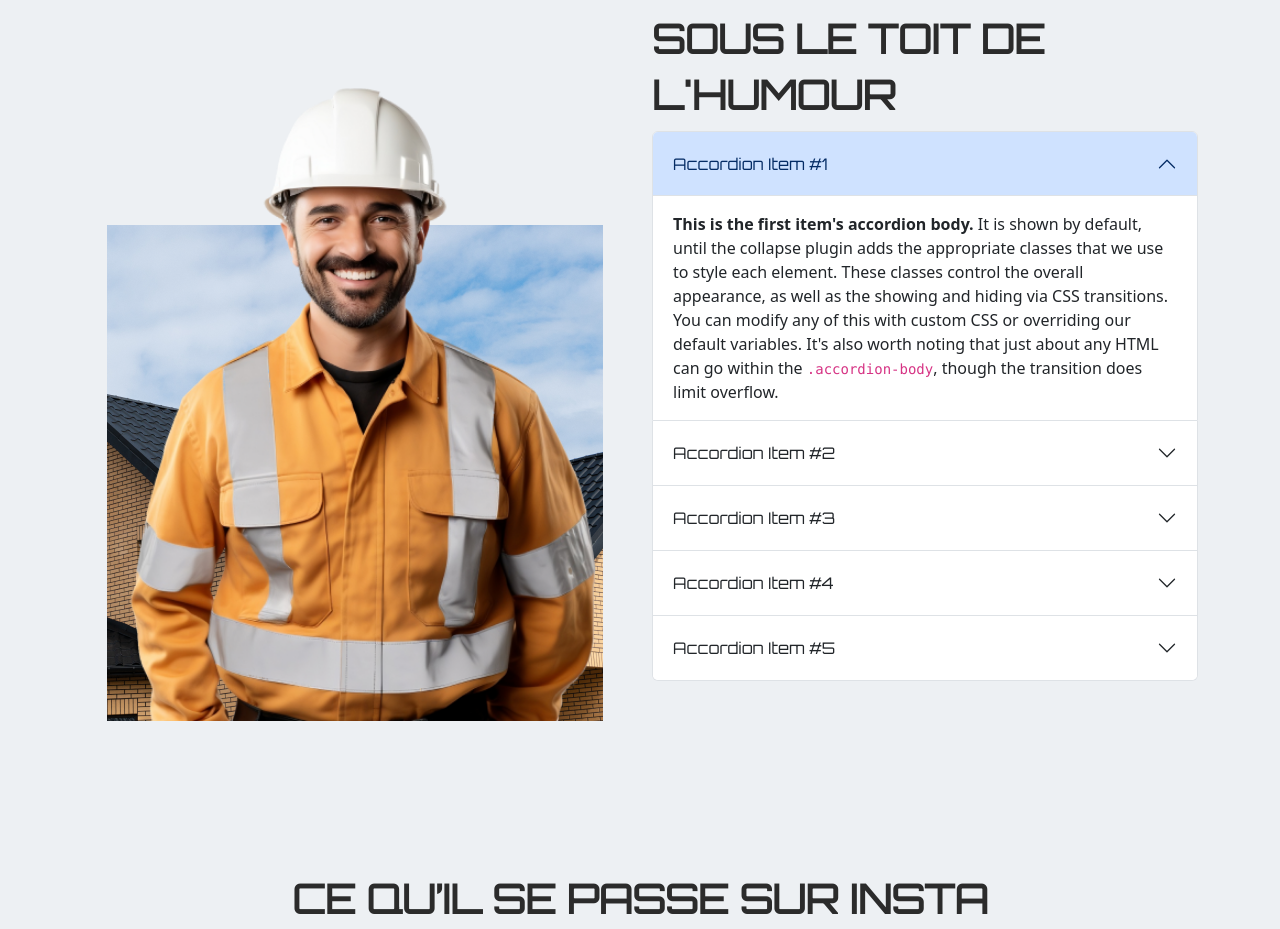
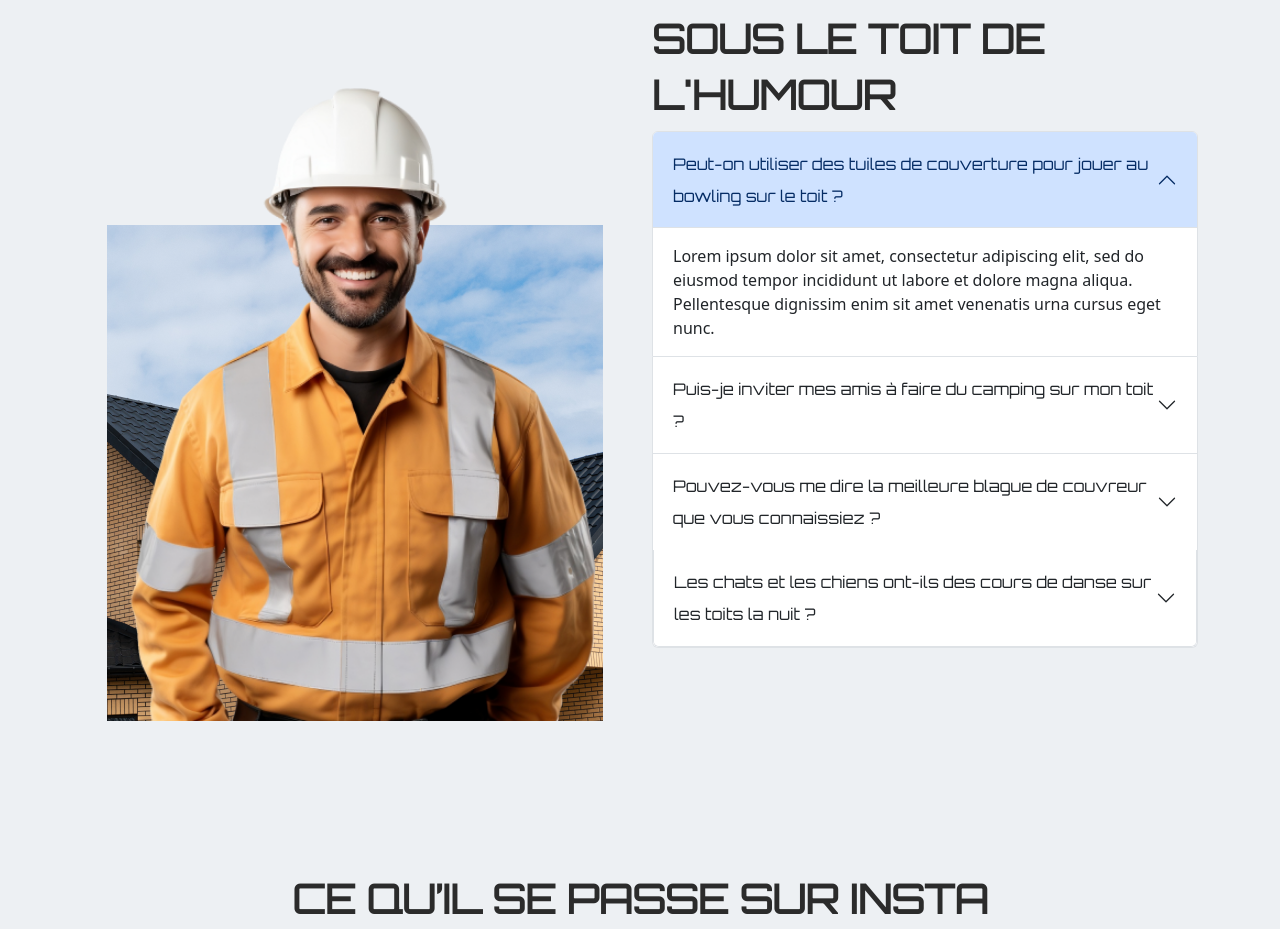
Before and after one commit to barhoumiwajdi/TEKANDME_Test_BARHOUMI_WAJDI, a React (Create React App) app: page / in a window 1280 px wide. Shown: the part 9801-10730 px from the top of the page. Built offline with nearby package versions, Linux system fonts and the light colour scheme.

Commit message:
Fix Accordien Content

```diff
--- a/src/Component/Interrogation.js
+++ b/src/Component/Interrogation.js
@@ -16,12 +16,12 @@ function Interrogation() {
             <div class="accordion-item">
               <h2 class="accordion-header" id="headingOne">
                 <button class="accordion-button" type="button" data-bs-toggle="collapse" data-bs-target="#collapseOne" aria-expanded="true" aria-controls="collapseOne">
-                  Accordion Item #1
+                  Peut-on utiliser des tuiles de couverture pour jouer au bowling sur le toit ?
                 </button>
               </h2>
               <div id="collapseOne" class="accordion-collapse collapse show" aria-labelledby="headingOne" data-bs-parent="#accordionExample">
                 <div class="accordion-body">
-                  <strong>This is the first item's accordion body.</strong> It is shown by default, until the collapse plugin adds the appropriate classes that we use to style each element. These classes control the overall appearance, as well as the showing and hiding via CSS transitions. You can modify any of this with custom CSS or overriding our default variables. It's also worth noting that just about any HTML can go within the <code>.accordion-body</code>, though the transition does limit overflow.
+                  Lorem ipsum dolor sit amet, consectetur adipiscing elit, sed do eiusmod tempor incididunt ut labore et dolore magna aliqua. Pellentesque dignissim enim sit amet venenatis urna cursus eget nunc.
                 </div>
               </div>
             </div>
@@ -30,12 +30,12 @@ function Interrogation() {
             <div class="accordion-item">
               <h2 class="accordion-header" id="headingTwo">
                 <button class="accordion-button collapsed" type="button" data-bs-toggle="collapse" data-bs-target="#collapseTwo" aria-expanded="false" aria-controls="collapseTwo">
-                  Accordion Item #2
+                  Puis-je inviter mes amis à faire du camping sur mon toit ?
                 </button>
               </h2>
               <div id="collapseTwo" class="accordion-collapse collapse" aria-labelledby="headingTwo" data-bs-parent="#accordionExample">
                 <div class="accordion-body">
-                  <strong>This is the second item's accordion body.</strong> It is hidden by default, until the collapse plugin adds the appropriate classes that we use to style each element. These classes control the overall appearance, as well as the showing and hiding via CSS transitions. You can modify any of this with custom CSS or overriding our default variables. It's also worth noting that just about any HTML can go within the <code>.accordion-body</code>, though the transition does limit overflow.
+                  Lorem ipsum dolor sit amet, consectetur adipiscing elit, sed do eiusmod tempor incididunt ut labore et dolore magna aliqua. Pellentesque dignissim enim sit amet venenatis urna cursus eget nunc.
                 </div>
               </div>
             </div>
@@ -44,13 +44,12 @@ function Interrogation() {
             <div class="accordion-item">
               <h2 class="accordion-header" id="headingThree">
                 <button class="accordion-button collapsed" type="button" data-bs-toggle="collapse" data-bs-target="#collapseThree" aria-expanded="false" aria-controls="collapseThree">
-                  Accordion Item #3
+                  Pouvez-vous me dire la meilleure blague de couvreur que vous connaissiez ?
                 </button>
               </h2>
               <div id="collapseThree" class="accordion-collapse collapse" aria-labelledby="headingThree" data-bs-parent="#accordionExample">
                 <div class="accordion-body">
-                  <strong>This is the third item's accordion body.</strong> It is hidden by default, until the collapse plugin adds the appropriate classes that we use to style each element. These classes control the overall appearance, as well as the showing and hiding via CSS transitions. You can modify any of this with custom CSS or overriding our default variables. It's also worth noting that just about any HTML can go within the <code>.accordion-body</code>, though the transition does limit overflow.
-                </div>
+                  Lorem ipsum dolor sit amet, consectetur adipiscing elit, sed do eiusmod tempor incididunt ut labore et dolore magna aliqua. Pellentesque dignissim enim sit amet venenatis urna cursus eget nunc.
                 </div>
               </div>
 
@@ -58,34 +57,23 @@ function Interrogation() {
               <div class="accordion-item">
                 <h2 class="accordion-header" id="headingFour">
                   <button class="accordion-button collapsed" type="button" data-bs-toggle="collapse" data-bs-target="#collapseFour" aria-expanded="false" aria-controls="collapseFour">
-                  Accordion Item #4
+                    Les chats et les chiens ont-ils des cours de danse sur les toits la nuit ?
                   </button>
                 </h2>
                 <div id="collapseFour" class="accordion-collapse collapse" aria-labelledby="headingFour" data-bs-parent="#accordionExample">
                   <div class="accordion-body">
-                  <strong>This is the fourth item's accordion body.</strong> It is hidden by default, until the collapse plugin adds the appropriate classes that we use to style each element. These classes control the overall appearance, as well as the showing and hiding via CSS transitions. You can modify any of this with custom CSS or overriding our default variables. It's also worth noting that just about any HTML can go within the <code>.accordion-body</code>, though the transition does limit overflow.
+                    Lorem ipsum dolor sit amet, consectetur adipiscing elit, sed do eiusmod tempor incididunt ut labore et dolore magna aliqua. Pellentesque dignissim enim sit amet venenatis urna cursus eget nunc.
                   </div>
                 </div>
               </div>
 
 
-            <div class="accordion-item">
-              <h2 class="accordion-header" id="headingFive">
-                <button class="accordion-button collapsed" type="button" data-bs-toggle="collapse" data-bs-target="#collapseFive" aria-expanded="false" aria-controls="collapseFive">
-                  Accordion Item #5
-                </button>
-              </h2>
-              <div id="collapseFive" class="accordion-collapse collapse" aria-labelledby="headingFive" data-bs-parent="#accordionExample">
-                <div class="accordion-body">
-                  <strong>This is the fifth item's accordion body.</strong> It is hidden by default, until the collapse plugin adds the appropriate classes that we use to style each element. These classes control the overall appearance, as well as the showing and hiding via CSS transitions. You can modify any of this with custom CSS or overriding our default variables. It's also worth noting that just about any HTML can go within the <code>.accordion-body</code>, though the transition does limit overflow.
-                </div>
-              </div>
-            </div>
+
             </div>
 
           </div>
         </div>
-
+      </div>
     </div>
   )
 }
```
Lines whose indentation alone changed are shown as unchanged.
